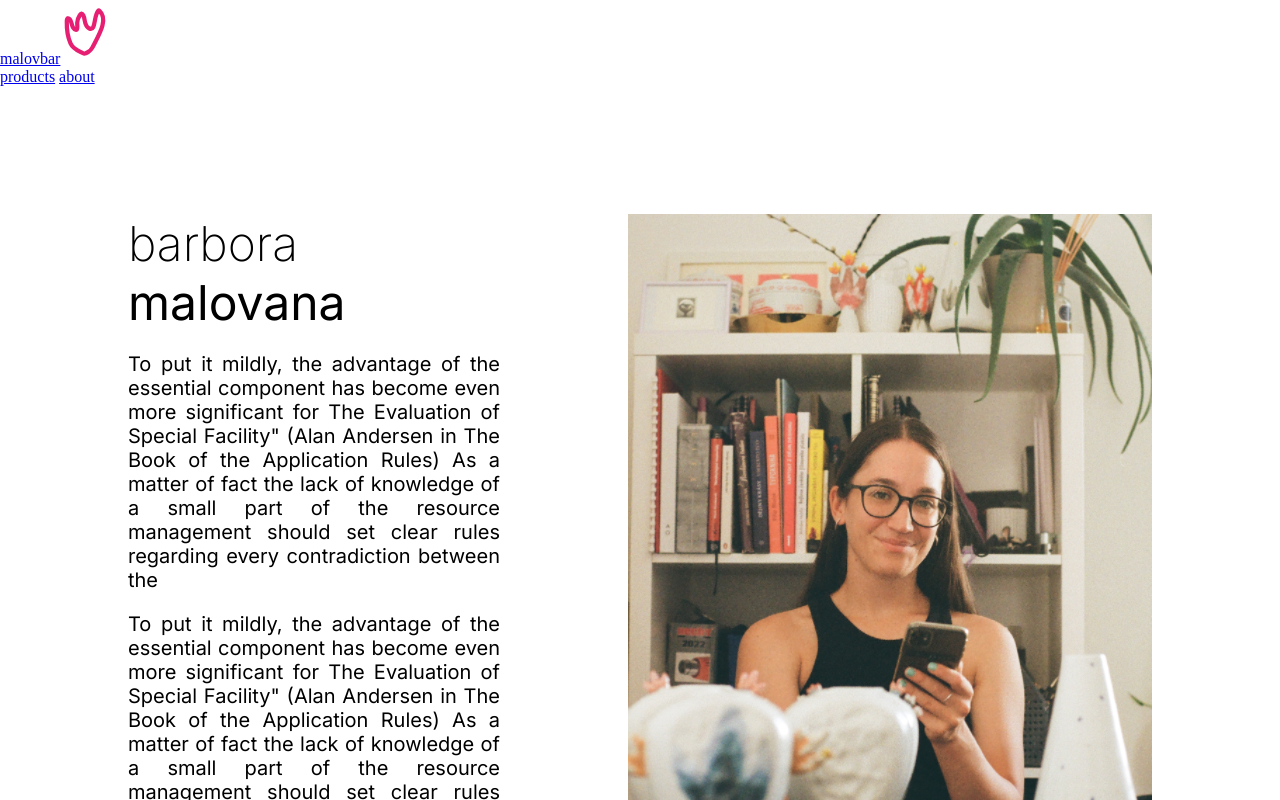
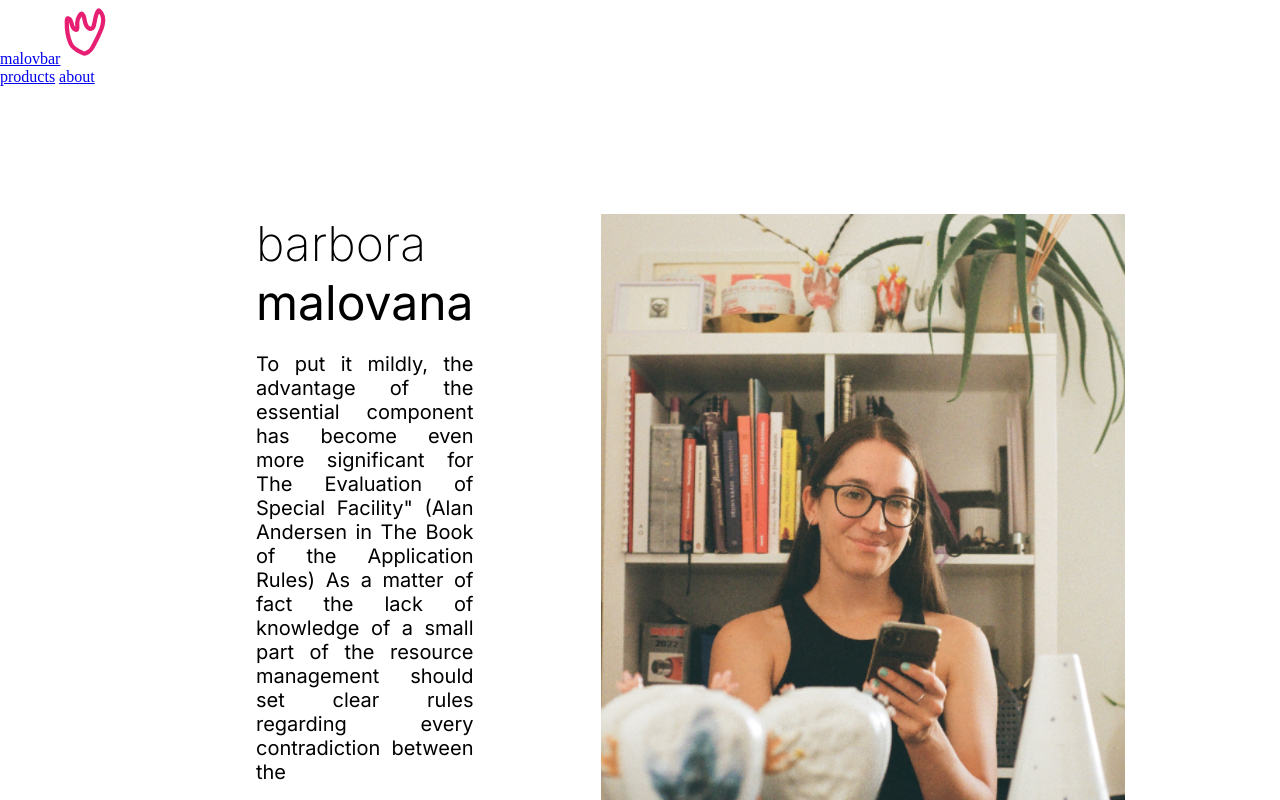
Before and after one commit to erevanayen/malovbar-dev, a SvelteKit app: page /about in a window 1280 px wide. Shown: the top 800 px of the page. Built offline with nearby package versions, Linux system fonts and the light colour scheme.

Commit message:
feat: styles update

```diff
--- a/src/lib/components/footer/footer.scss
+++ b/src/lib/components/footer/footer.scss
@@ -18,7 +18,7 @@ footer {
 }
 
 .content {
-	width: $desktop-width;
+	width: 60%;
 	margin: 0 auto;
 }
 
--- a/src/lib/components/header/Header.svelte
+++ b/src/lib/components/header/Header.svelte
@@ -4,10 +4,16 @@
 	import { onDestroy, onMount } from 'svelte';
 
 	export let scrollNavBar = 60;
+	export let hideable = true;
 
 	let show = false;
 
 	onMount(() => {
+		if (!hideable) {
+			show = true;
+			return;
+		}
+
 		window.onscroll = () => {
 			if (window.scrollY > scrollNavBar) {
 				show = true;
--- a/src/lib/components/header/header.scss
+++ b/src/lib/components/header/header.scss
@@ -23,6 +23,8 @@ header {
 	}
 
 	border-bottom: 1px solid $color-dark;
+
+	pointer-events: none;
 }
 
 #logo-link {
@@ -50,4 +52,5 @@ nav {
 
 .scrolled {
 	opacity: 100;
+	pointer-events: all;
 }
--- a/src/lib/styles/style.scss
+++ b/src/lib/styles/style.scss
@@ -3,11 +3,10 @@
 body {
 	margin: 0px;
 	background-color: white;
+}
 
-	main {
-		> * {
-			margin: 0 auto;
-			width: $desktop-width;
-		}
-	}
+main {
 }
+
+@media only screen and (min-width: $desktop-width) {
+}
--- a/src/routes/+page.svelte
+++ b/src/routes/+page.svelte
@@ -35,11 +35,10 @@
 	}
 
 	.hero {
-		width: 100vw;
 		height: 100svh;
 		position: relative;
 		img {
-			height: 100%;
+			width: 100vw;
 			position: fixed;
 			z-index: -1;
 		}
--- a/src/routes/about/+layout.svelte
+++ b/src/routes/about/+layout.svelte
@@ -4,7 +4,7 @@
 	import '$lib/styles/style.scss';
 </script>
 
-<Header />
+<Header hideable={false} />
 
 <main>
 	<slot />
--- a/src/routes/about/+page.svelte
+++ b/src/routes/about/+page.svelte
@@ -31,6 +31,12 @@
 		grid-template-columns: 1fr 1fr;
 
 		padding: 128px 0px 256px;
+
+		width: 60%;
+		margin: 0 auto;
+
+		display: flex;
+		justify-content: space-between;
 	}
 
 	.about {
```
